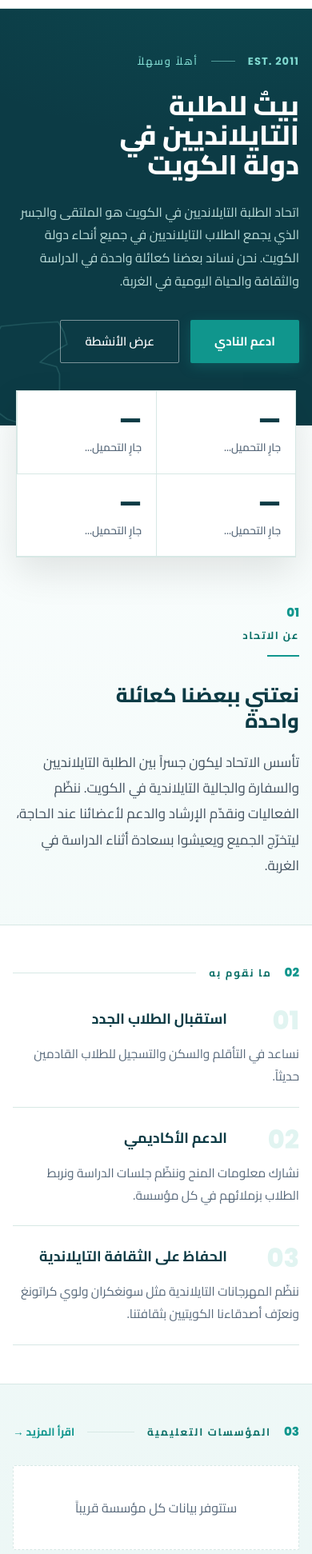
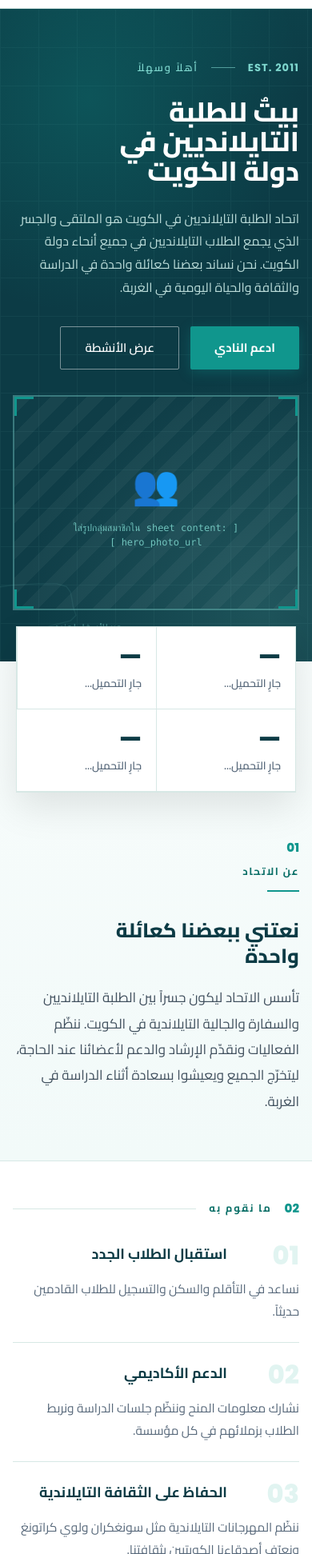
Before and after one commit to tsakkuwait-cyber/tsak-web, a Next.js app: page /ar in a window 390 px wide. Shown: the part 57-2000 px from the top of the page at 80% size. Built offline with nearby package versions, Linux system fonts and the light colour scheme.

Commit message:
Redesign home: hero photo frame, recent highlights, CTA reasons

```diff
--- a/src/app/[locale]/page.tsx
+++ b/src/app/[locale]/page.tsx
@@ -5,27 +5,36 @@ import { getDictionary } from "@/i18n/get-dictionary";
 import {
   getStats,
   getActivities,
-  getInstitutions,
+  getHighlights,
   getContent,
+  type HighlightType,
 } from "@/lib/google-sheets";
 import { DonateButton } from "@/components/DonateButton";
 import { ActivityGallery } from "@/components/ActivityGallery";
 
 /**
- * Home — เลย์เอาต์แบบ "editorial / magazine" ตาม petrol design
- *   HERO          พื้น petrol เข้ม + EST. 2011 + kicker + huge title + lead + 2 CTAs
- *   STATS STRIP   แถบลอยทับ hero (margin-top ลบ) — grid 4 cells, มี border คั่น
- *   SECTION 01    About — sidebar (01 + kicker + bar) | content (title + paragraph)
- *   SECTION 02    Mission/Pillars — numbered rows (ไม่ใช่ cards)
- *   SECTION 03    Where studying — institution cards (top-border accent, badge dark)
- *   CTA BAND      petrol bg + accent bar + title + button (right)
+ * Home — engaging editorial layout
+ *   HERO         hero photo (real photo of members) + kicker/title/lead + scroll hint
+ *   STATS STRIP  floating
+ *   SECTION 01   About — visual sidebar + content
+ *   SECTION 02   Mission/Pillars — numbered rows with icons
+ *   SECTION 03   Recent Highlights (แทน institutions preview)
+ *   CTA BAND     with reasons "why support"
+ *   ACTIVITIES   optional preview
  */
 
-// ISR — refresh ข้อมูลจาก Google Sheet ทุก 60 วินาที (default)
-// ปรับได้ที่ env var NEXT_PUBLIC_SHEETS_REVALIDATE_SECONDS
 export const revalidate = Number(
   process.env.NEXT_PUBLIC_SHEETS_REVALIDATE_SECONDS ?? 60
 );
+
+const TYPE_STYLE: Record<HighlightType, { bg: string; text: string }> = {
+  graduation: { bg: "bg-[#E1F4F1]", text: "text-[#0B7068]" },
+  scholarship: { bg: "bg-[#FBF3D6]", text: "text-[#7A5A00]" },
+  award: { bg: "bg-[#FBEEF2]", text: "text-[#B0395A]" },
+  welcome: { bg: "bg-brand-50", text: "text-navy" },
+  story: { bg: "bg-[#EAF0FB]", text: "text-[#1F55C8]" },
+  volunteer: { bg: "bg-[#F4ECE5]", text: "text-[#7A4A1F]" },
+};
 
 export default async function HomePage({
   params,
@@ -35,29 +44,40 @@ export default async function HomePage({
   if (!isLocale(params.locale)) notFound();
   const locale: Locale = params.locale;
 
-  const [dict, stats, activities, institutions, content] = await Promise.all([
+  const [dict, stats, activities, highlights, content] = await Promise.all([
     getDictionary(locale),
     getStats(locale),
     getActivities(locale),
-    getInstitutions(locale),
+    getHighlights(locale),
     getContent(locale),
   ]);
 
-  // helper: override จาก sheet > dict (รุ่นน้องแก้ข้อความใน sheet ได้ — ไม่ต้องแตะโค้ด)
   const t = (key: string, fallback: string) => content[key] ?? fallback;
   const estYear = Number(content["est_year"]) || 2011;
 
-  // เลือก 4 stats ที่จะแสดงใน strip ของ home (เรียงตาม priority)
-  // ถ้า key ไม่มีใน sheet → ข้ามไปอันถัดไป
+  // Stats
   const HOME_STAT_KEYS = ["members", "alumni", "institutions", "events"];
   const statByKey = Object.fromEntries(stats.map((s) => [s.key, s]));
   const homeStats = HOME_STAT_KEYS.map((k) => statByKey[k]).filter(Boolean);
-  // เผื่อ key ใน sheet เปลี่ยน → fill จาก stats ที่เหลือให้ได้ 4 ช่อง
   for (const s of stats) {
     if (homeStats.length >= 4) break;
     if (!HOME_STAT_KEYS.includes(s.key)) homeStats.push(s);
   }
 
+  // Hero photo from content sheet (fallback = null)
+  const heroPhotoUrl = content["hero_photo_url"] ?? "";
+
+  // CTA reasons
+  const d = dict.home as Record<string, string>;
+  const ctaReasons = [d.ctaReason1, d.ctaReason2, d.ctaReason3].filter(Boolean);
+
+  // Recent highlights (top 3)
+  const recentHighlights = highlights.slice(0, 3);
+
+  const typeLabel = (t: HighlightType) => {
+    const s = dict.students as Record<string, string>;
+    return s[`type${t.charAt(0).toUpperCase()}${t.slice(1)}`] ?? t;
+  };
 
   return (
     <>
@@ -65,31 +85,52 @@ export default async function HomePage({
             HERO
          ════════════════════════════════════════════════════ */}
       <section className="relative overflow-hidden bg-navy text-white">
-        {/* gradient overlays */}
-        <div className="absolute inset-0 z-[1] pointer-events-none bg-gradient-to-r from-navy via-navy/70 to-navy/40" />
-        <div className="absolute inset-0 z-[1] pointer-events-none bg-hero-glow" />
-        {/* Kuwait map outline decorative SVG (bottom-right) */}
+        {/* Layered backgrounds */}
+        <div
+          className="absolute inset-0 pointer-events-none opacity-[0.06]"
+          style={{
+            backgroundImage:
+              "linear-gradient(rgba(127,216,207,1) 1px, transparent 1px), linear-gradient(90deg, rgba(127,216,207,1) 1px, transparent 1px)",
+            backgroundSize: "48px 48px",
+          }}
+        />
+        <div className="absolute inset-0 bg-hero-glow pointer-events-none" />
+        {/* Soft gradient orbs */}
+        <div
+          className="absolute -top-40 -end-40 w-[540px] h-[540px] rounded-full pointer-events-none"
+          style={{
+            background:
+              "radial-gradient(closest-side, rgba(16,150,141,0.28), transparent)",
+          }}
+        />
+        <div
+          className="absolute -bottom-60 -start-60 w-[600px] h-[600px] rounded-full pointer-events-none"
+          style={{
+            background:
+              "radial-gradient(closest-side, rgba(127,216,207,0.16), transparent)",
+          }}
+        />
+        {/* Kuwait outline decorative */}
         <svg
           viewBox="0 0 100 100"
-          preserveAspectRatio="xMidYMid meet"
-          className="absolute -end-9 -bottom-12 z-[1] pointer-events-none"
+          className="absolute -end-8 -bottom-14 pointer-events-none"
           style={{
-            width: "min(48vw, 560px)",
-            height: "min(48vw, 560px)",
-            opacity: 0.16,
+            width: "min(44vw, 500px)",
+            height: "min(44vw, 500px)",
+            opacity: 0.09,
           }}
         >
           <path
-            d="M20 8 L40 6 L58 5 L62 12 L64 20 L52 27 L46 32 L57 35 L59 40 L59 50 L57 62 L54 72 L52 79 L40 75 L24 70 L8 58 L5 44 L11 24 Z"
+            d="M 13 14 L 28 12 L 46 11 L 60 11 L 67 13 L 70 17 L 71 22 L 72 28 L 74 34 L 70 38 L 62 40 L 54 42 L 48 46 L 52 51 L 60 52 L 68 53 L 74 58 L 77 65 L 77 73 L 75 80 L 70 85 L 60 87 L 42 87 L 24 85 L 14 82 L 9 75 L 7 62 L 7 48 L 8 32 L 10 22 Z"
             fill="none"
             stroke="#7FD8CF"
-            strokeWidth="0.9"
-            strokeLinejoin="round"
+            strokeWidth="0.8"
           />
         </svg>
 
-        <div className="container relative z-[2] py-[clamp(56px,8vw,96px)] pb-[clamp(78px,10vw,120px)]">
-          {/* EST. + kicker row */}
+        <div className="container relative z-[2] grid items-center gap-[clamp(32px,5vw,64px)] py-[clamp(64px,9vw,110px)] lg:grid-cols-[1.1fr_1fr]">
+          {/* LEFT — copy */}
+          <div>
             <div className="mb-[26px] flex items-center gap-4">
               <span className="font-display text-[13px] font-bold tracking-[0.08em] text-brand-200">
                 EST. {estYear}
@@ -119,11 +160,63 @@ export default async function HomePage({
               />
             </div>
           </div>
+
+          {/* RIGHT — hero photo frame */}
+          <div className="relative lg:justify-self-end w-full max-w-[560px]">
+            <div className="relative aspect-[4/3] border-2 border-brand-200/40 overflow-hidden group">
+              {/* Decorative border corners */}
+              <span className="absolute top-0 start-0 h-6 w-6 border-t-[3px] border-s-[3px] border-brand z-10" />
+              <span className="absolute top-0 end-0 h-6 w-6 border-t-[3px] border-e-[3px] border-brand z-10" />
+              <span className="absolute bottom-0 start-0 h-6 w-6 border-b-[3px] border-s-[3px] border-brand z-10" />
+              <span className="absolute bottom-0 end-0 h-6 w-6 border-b-[3px] border-e-[3px] border-brand z-10" />
+
+              {heroPhotoUrl ? (
+                // eslint-disable-next-line @next/next/no-img-element
+                <img
+                  src={heroPhotoUrl}
+                  alt="TSAK members"
+                  referrerPolicy="no-referrer"
+                  className="absolute inset-0 h-full w-full object-cover transition-transform duration-[600ms] ease-[cubic-bezier(0.22,1,0.36,1)] group-hover:scale-[1.03]"
+                />
+              ) : (
+                <div
+                  className="absolute inset-0 grid place-items-center"
+                  style={{
+                    backgroundImage:
+                      "repeating-linear-gradient(135deg,rgba(255,255,255,.05) 0 16px,rgba(255,255,255,.01) 16px 32px)",
+                  }}
+                >
+                  <div className="text-center px-6">
+                    <div className="font-display text-[48px] mb-2">👥</div>
+                    <div className="font-mono text-[12px] text-brand-200/85">
+                      [ ใส่รูปกลุ่มสมาชิกใน sheet content: hero_photo_url ]
+                    </div>
+                  </div>
+                </div>
+              )}
+            </div>
+            {/* small info card floating */}
+            <div className="hidden sm:block absolute -bottom-5 start-5 bg-white text-navy px-4 py-3 shadow-lg">
+              <div className="text-[10.5px] font-bold tracking-wider uppercase text-brand-600">
+                {dict.home.heroBadge}
+              </div>
+              <div className="font-display text-[22px] font-extrabold text-brand leading-none mt-1">
+                {statByKey["members"]?.display ?? "58"}+
+              </div>
+            </div>
+          </div>
+        </div>
+
+        {/* Scroll hint */}
+        <div className="absolute bottom-4 start-1/2 -translate-x-1/2 z-[3] pointer-events-none flex flex-col items-center gap-1 text-[11px] tracking-wider uppercase text-brand-200/60">
+          <span>{d.scrollHint ?? "Scroll"}</span>
+          <svg width="14" height="14" viewBox="0 0 24 24" fill="none" stroke="currentColor" strokeWidth="2" strokeLinecap="round" className="animate-bounce-slow">
+            <path d="M7 13l5 5 5-5M7 6l5 5 5-5" />
+          </svg>
+        </div>
       </section>
 
-      {/* ════════════════════════════════════════════════════
-            STATS STRIP (ลอยทับ hero edge)
-         ════════════════════════════════════════════════════ */}
+      {/* ════════════════ STATS STRIP ════════════════ */}
       <div className="container relative z-[5] -mt-[clamp(44px,6vw,58px)] px-[clamp(20px,5vw,48px)]">
         <div
           className="grid border border-line bg-white shadow-[0_18px_44px_rgba(0,0,0,.10)]"
@@ -155,22 +248,22 @@ export default async function HomePage({
         </div>
       </div>
 
-      {/* ════════════════════════════════════════════════════
-            SECTION 01 — ABOUT (sidebar + content)
-         ════════════════════════════════════════════════════ */}
+      {/* ════════════════ SECTION 01 — ABOUT ════════════════ */}
       <section className="container py-[clamp(58px,8vw,96px)]">
         <div className="flex flex-wrap gap-x-[clamp(28px,5vw,72px)] gap-y-8">
-          {/* sidebar */}
           <div className="flex-none w-[200px] min-w-[160px]">
-            <div className="font-display text-[15px] font-extrabold text-brand">
-              01
-            </div>
+            <div className="font-display text-[15px] font-extrabold text-brand">01</div>
             <div className="mt-2 text-[13px] font-bold tracking-[0.12em] uppercase text-brand-600">
               {dict.home.aboutKicker}
             </div>
             <div className="mt-[14px] h-[2px] w-10 bg-brand" />
+            {/* Decorative quote mark */}
+            <div className="mt-8 hidden sm:block">
+              <svg width="60" height="60" viewBox="0 0 60 60" fill="none" className="text-brand-50">
+                <path d="M15 40 Q 10 40 10 32 Q 10 20 22 15 L 24 20 Q 16 24 16 30 L 22 30 Q 25 30 25 34 Q 25 40 20 40 Z M40 40 Q 35 40 35 32 Q 35 20 47 15 L 49 20 Q 41 24 41 30 L 47 30 Q 50 30 50 34 Q 50 40 45 40 Z" fill="currentColor" />
+              </svg>
             </div>
-          {/* content */}
+          </div>
           <div className="flex-1 basis-[420px] min-w-[300px]">
             <h2 className="m-0 max-w-[20ch] text-[clamp(25px,3.2vw,36px)] font-extrabold leading-[1.28] text-navy">
               {t("about_title", dict.home.aboutTitle)}
@@ -182,15 +275,11 @@ export default async function HomePage({
         </div>
       </section>
 
-      {/* ════════════════════════════════════════════════════
-            SECTION 02 — MISSION / PILLARS (numbered rows)
-         ════════════════════════════════════════════════════ */}
+      {/* ════════════════ SECTION 02 — PILLARS ════════════════ */}
       <section className="bg-white border-y border-line">
         <div className="container py-[clamp(48px,7vw,84px)]">
           <div className="mb-2 flex items-center gap-4">
-            <span className="font-display text-[15px] font-extrabold text-brand">
-              02
-            </span>
+            <span className="font-display text-[15px] font-extrabold text-brand">02</span>
             <span className="text-[13px] font-bold tracking-[0.14em] uppercase text-brand-600">
               {dict.home.pillarsTitle}
             </span>
@@ -200,7 +289,7 @@ export default async function HomePage({
           {pillars(locale).map((p, idx) => (
             <div
               key={p.title}
-              className="flex flex-wrap items-start gap-x-[clamp(18px,4vw,56px)] gap-y-3 border-b border-line py-[clamp(24px,3vw,34px)]"
+              className="flex flex-wrap items-start gap-x-[clamp(18px,4vw,56px)] gap-y-3 border-b border-line py-[clamp(24px,3vw,34px)] transition-colors hover:bg-brand-50/40"
             >
               <div
                 className="font-display flex-none w-[72px] text-[clamp(32px,4vw,46px)] font-extrabold leading-none text-brand-50"
@@ -219,73 +308,91 @@ export default async function HomePage({
         </div>
       </section>
 
-      {/* ════════════════════════════════════════════════════
-            SECTION 03 — WHERE (Institutions preview)
-         ════════════════════════════════════════════════════ */}
+      {/* ════════════════ SECTION 03 — RECENT HIGHLIGHTS ════════════════ */}
+      {recentHighlights.length > 0 && (
         <section className="container py-[clamp(48px,7vw,84px)]">
-        <div className="mb-[30px] flex items-center gap-4">
-          <span className="font-display text-[15px] font-extrabold text-brand">
-            03
-          </span>
+          <div className="mb-8 flex items-center gap-4">
+            <span className="font-display text-[15px] font-extrabold text-brand">03</span>
             <span className="text-[13px] font-bold tracking-[0.14em] uppercase text-brand-600">
-            {dict.students.listTitle}
+              {d.highlightsPreview ?? "Recent Stories"}
             </span>
             <span className="flex-1 h-px bg-line" />
             <Link
               href={`/${locale}/students`}
               className="text-[13.5px] font-bold text-brand hover:text-brand-600 whitespace-nowrap"
             >
-            {dict.common.readMore} →
+              {d.viewAll ?? "View all"} →
             </Link>
           </div>
 
-        {institutions.length === 0 ? (
-          <div className="rounded-sm border border-dashed border-line bg-white p-10 text-center text-ink-muted">
-            {dict.students.comingSoon}
-          </div>
+          <div className="grid gap-3 md:grid-cols-3">
+            {recentHighlights.map((h) => {
+              const style = TYPE_STYLE[h.type];
+              return (
+                <Link
+                  key={h.id}
+                  href={`/${locale}/students`}
+                  className="group flex flex-col overflow-hidden border border-line bg-white transition-all duration-[400ms] ease-[cubic-bezier(0.22,1,0.36,1)] hover:border-brand hover:shadow-soft hover:-translate-y-0.5"
+                >
+                  <div
+                    className="relative bg-gradient-to-br from-brand-50 to-brand-100"
+                    style={{ aspectRatio: "4 / 3" }}
+                  >
+                    {h.photoUrl ? (
+                      // eslint-disable-next-line @next/next/no-img-element
+                      <img
+                        src={h.photoUrl}
+                        alt={h.name}
+                        referrerPolicy="no-referrer"
+                        className="absolute inset-0 h-full w-full object-cover transition-transform duration-[600ms] ease-[cubic-bezier(0.22,1,0.36,1)] group-hover:scale-[1.05]"
+                        style={{ objectPosition: "center 20%" }}
+                      />
                     ) : (
-          <div
-            className="grid gap-4"
-            style={{
-              gridTemplateColumns: "repeat(auto-fit, minmax(220px, 1fr))",
-            }}
-          >
-            {institutions.slice(0, 4).map((inst) => (
-              <Link
-                key={inst.id}
-                href={`/${locale}/students`}
-                className="flex flex-col gap-3.5 border border-line border-t-[3px] border-t-brand bg-white p-[22px] hover:shadow-card transition-shadow"
-              >
-                <div className="flex items-center justify-between gap-2.5">
-                  <span className="inline-flex items-center justify-center min-w-[40px] h-7 px-2 bg-navy text-white text-[11px] font-extrabold">
-                    {inst.short}
-                  </span>
-                  <span className="font-display text-[30px] font-extrabold leading-none text-brand">
-                    {inst.studentsCount}
+                      <div className="absolute inset-0 grid place-items-center">
+                        <span className="font-display text-[48px] font-extrabold text-brand-600/25">
+                          {h.name.slice(0, 1)}
                         </span>
                       </div>
-                <div>
-                  <div className="text-[15px] font-bold leading-[1.35] text-navy">
-                    {inst.name}
+                    )}
+                    <span
+                      className={`absolute top-3 start-3 inline-block px-2.5 py-1 text-[11px] font-bold ${style.bg} ${style.text}`}
+                    >
+                      {typeLabel(h.type)}
+                    </span>
                   </div>
-                  <div className="mt-1 text-[12.5px] text-ink-muted">
-                    {inst.type}{inst.area && " · "}{inst.area}
+                  <div className="flex-1 p-4">
+                    <h3 className="text-[15px] font-extrabold leading-snug text-navy line-clamp-2">
+                      {h.headline}
+                    </h3>
+                    <div className="mt-1 text-[12px] font-semibold text-brand-600 truncate">
+                      {h.name}
+                      {h.institution && (
+                        <span className="text-ink-muted font-medium"> · {h.institution}</span>
+                      )}
                     </div>
                   </div>
                 </Link>
-            ))}
+              );
+            })}
           </div>
+        </section>
       )}
-      </section>
 
-      {/* ════════════════════════════════════════════════════
-            CTA BAND
-         ════════════════════════════════════════════════════ */}
-      <section className="bg-navy text-white">
-        <div className="container flex flex-wrap items-center justify-between gap-[30px] py-[clamp(44px,6vw,72px)]">
+      {/* ════════════════ CTA BAND — with reasons ════════════════ */}
+      <section className="relative bg-navy text-white overflow-hidden">
+        <div
+          className="absolute inset-0 pointer-events-none opacity-[0.06]"
+          style={{
+            backgroundImage:
+              "linear-gradient(rgba(127,216,207,1) 1px, transparent 1px), linear-gradient(90deg, rgba(127,216,207,1) 1px, transparent 1px)",
+            backgroundSize: "48px 48px",
+          }}
+        />
+        <div className="container relative py-[clamp(52px,8vw,88px)]">
+          <div className="mb-5 h-[2px] w-10 bg-brand" />
+          <div className="flex flex-wrap items-end justify-between gap-6 mb-10">
             <div className="flex-1 basis-[420px] min-w-[300px]">
-            <div className="mb-5 h-[2px] w-10 bg-brand" />
-            <h2 className="m-0 max-w-[22ch] text-[clamp(23px,3vw,33px)] font-extrabold leading-[1.3]">
+              <h2 className="m-0 max-w-[22ch] text-[clamp(24px,3vw,36px)] font-extrabold leading-[1.25]">
                 {t("cta_band_title", dict.home.ctaBandTitle)}
               </h2>
               <p className="mt-4 max-w-[60ch] text-[16px] leading-[1.8] text-[#BBDCD9]">
@@ -299,18 +406,33 @@ export default async function HomePage({
               {dict.home.ctaBandBtn}
             </Link>
           </div>
+
+          {/* Reasons — 3 columns */}
+          {ctaReasons.length > 0 && (
+            <div className="grid gap-4 sm:grid-cols-3 border-t border-white/10 pt-8">
+              {ctaReasons.map((r, i) => (
+                <div key={i} className="flex items-start gap-3">
+                  <span className="font-display text-[22px] font-extrabold text-brand-200 leading-none">
+                    {String(i + 1).padStart(2, "0")}
+                  </span>
+                  <div className="flex-1">
+                    <div className="text-[15px] font-semibold text-white leading-snug">
+                      {r}
+                    </div>
+                  </div>
+                </div>
+              ))}
+            </div>
+          )}
+        </div>
       </section>
 
-      {/* ════════════════════════════════════════════════════
-            ACTIVITIES (ถ้ามี) — แสดงล่างสุดเป็น bonus
-         ════════════════════════════════════════════════════ */}
+      {/* ════════════════ ACTIVITIES PREVIEW ════════════════ */}
       {activities.length > 0 && (
         <section className="bg-white border-t border-line">
           <div className="container py-[clamp(48px,7vw,84px)]">
             <div className="mb-8 flex items-center gap-4">
-              <span className="font-display text-[15px] font-extrabold text-brand">
-                04
-              </span>
+              <span className="font-display text-[15px] font-extrabold text-brand">04</span>
               <span className="text-[13px] font-bold tracking-[0.14em] uppercase text-brand-600">
                 {dict.home.activitiesTitle}
               </span>
@@ -319,7 +441,7 @@ export default async function HomePage({
                 href={`/${locale}/activities`}
                 className="text-[13.5px] font-bold text-brand hover:text-brand-600 whitespace-nowrap"
               >
-                {dict.common.readMore} →
+                {d.viewAll ?? "View all"} →
               </Link>
             </div>
             <div
@@ -355,9 +477,7 @@ export default async function HomePage({
   );
 }
 
-/* ----------------------------------------------------------------
- *  Pillars data (hardcoded — แก้เนื้อหาในนี้ตรงๆ)
- * ---------------------------------------------------------------- */
+/* ------ Pillars (hardcoded) ------ */
 function pillars(locale: Locale): { title: string; desc: string }[] {
   const data = {
     th: [
--- a/src/app/globals.css
+++ b/src/app/globals.css
@@ -55,6 +55,13 @@ html[dir="rtl"] .row-auto-flip { flex-direction: row-reverse; }
   animation-fill-mode: both;
   animation-timing-function: cubic-bezier(0.22, 1, 0.36, 1);
 }
+@keyframes bounceSlow {
+  0%, 100% { transform: translateY(0); }
+  50% { transform: translateY(4px); }
+}
+.animate-bounce-slow {
+  animation: bounceSlow 2s ease-in-out infinite;
+}
 .fade-in { animation-name: fadeIn; }
 .slide-in-from-top { animation-name: slideInFromTop; }
 .modal-pop { animation-name: modalPop; }
--- a/src/i18n/dictionaries/ar.json
+++ b/src/i18n/dictionaries/ar.json
@@ -32,8 +32,14 @@
     "ctaBandTitle": "ادعم الطلبة التايلانديين في الكويت",
     "ctaBandText": "يساعد دعمكم الاتحاد على تنظيم الفعاليات وتقديم المنح الدراسية لأعضائه. لا يوجد أي إلزام بالتبرع — إن رغبتم بالدعم، تواصلوا مع الاتحاد مباشرة.",
     "ctaBandBtn": "تواصل للدعم",
+    "ctaReason1": "فعاليات وأنشطة للأعضاء",
+    "ctaReason2": "منح دراسية لطلابنا",
+    "ctaReason3": "الحفاظ على الثقافة التايلاندية",
     "statsTitle": "إنجازاتنا",
-    "activitiesTitle": "أحدث الأنشطة"
+    "activitiesTitle": "أحدث الأنشطة",
+    "scrollHint": "مرر للأسفل لمزيد",
+    "highlightsPreview": "أحدث القصص من الأعضاء",
+    "viewAll": "عرض الكل"
   },
   "footer": {
     "about": "اتحاد الطلبة التايلانديين بدولة الكويت — بيتٌ وسندٌ للطلبة التايلانديين في الغربة.",
```
Also changed, not shown: src/i18n/dictionaries/en.json (+7 -1 lines), src/i18n/dictionaries/th.json (+7 -1 lines). Lines whose indentation alone changed are shown as unchanged.
